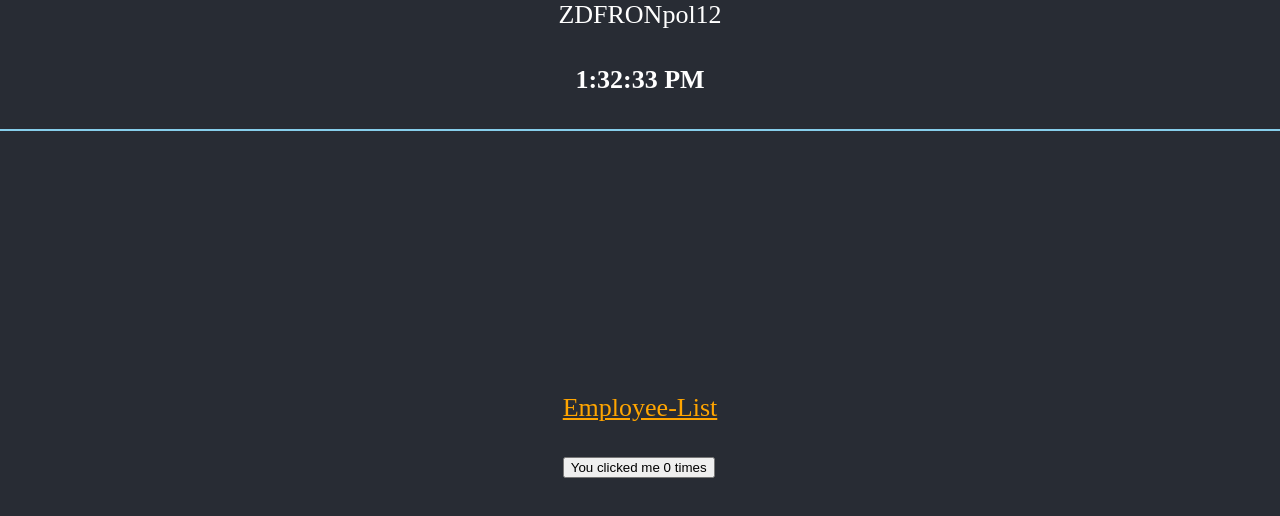
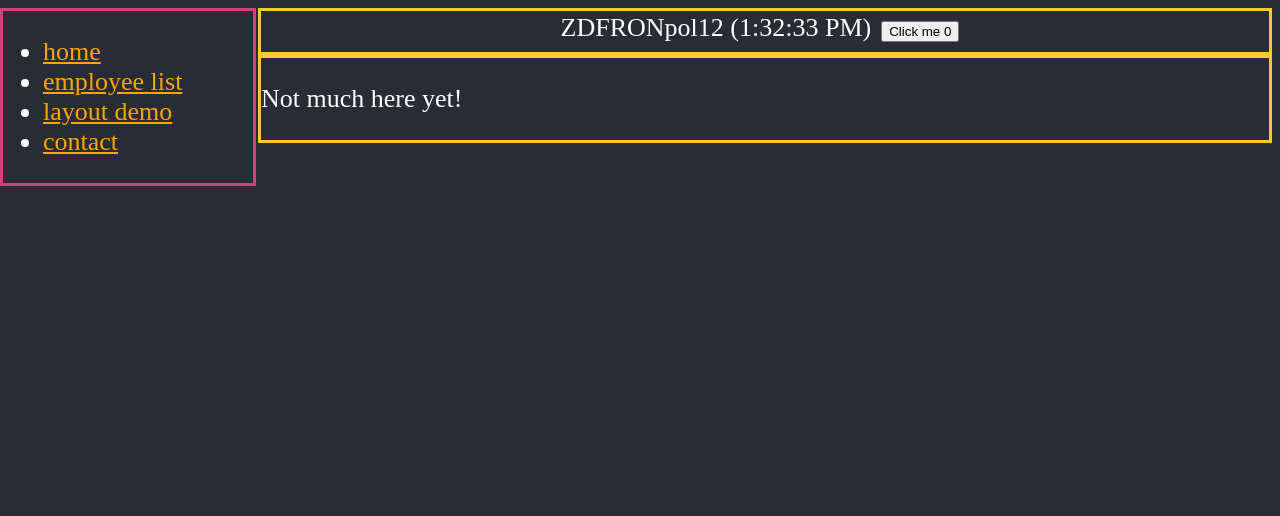
Before and after one commit to raczyk/ZDFRONpol-react-tests, a React (Create React App) app: page / in a window 1280 px wide. Shown: the top 516 px of the page. Built offline with nearby package versions, Linux system fonts and the light colour scheme.

Commit message:
nested routing

```diff
--- /dev/null
+++ b/src/NavBar.tsx
@@ -0,0 +1,31 @@
+import OrangeLink from "./components/OrangeLink";
+
+const NavBar = () => {
+  const style = {
+    position: "absolute" as "absolute",
+    left: "0px",
+    width: "250px",
+    border: "solid #D64078 3px",
+  };
+
+  return (
+    <nav style={style}>
+      <ul>
+        <li>
+          <OrangeLink to="/">home</OrangeLink>
+        </li>
+        <li>
+          <OrangeLink to="employees-list">employee list</OrangeLink>
+        </li>
+        <li>
+          <OrangeLink to="layout-demo">layout demo</OrangeLink>
+        </li>
+        <li>
+          <OrangeLink to="/contact">contact</OrangeLink>
+        </li>
+      </ul>
+    </nav>
+  );
+};
+
+export default NavBar;
--- a/src/components/ClickCounter.tsx
+++ b/src/components/ClickCounter.tsx
@@ -8,10 +8,18 @@
 
 import React, { useState } from "react";
 const ClickCounter = () => {
+  const style = {
+    margin: "10px",
+  };
+
   const [count, setCount] = useState(0);
   const increaseCount = () => {
     setCount(count + 1);
   };
-  return <button onClick={increaseCount}>You clicked me {count} times</button>;
+  return (
+    <button onClick={increaseCount} style={style}>
+      Click me {count}
+    </button>
+  );
 };
 export default ClickCounter;
--- a/src/components/Clock.tsx
+++ b/src/components/Clock.tsx
@@ -11,12 +11,7 @@ const Clock = () => {
     // eslint-disable-next-line react-hooks/exhaustive-deps
   }, []);
 
-    return (
-      <div>
-        <h4>{dateString}</h4>
-
-      </div>
-    );
+  return <span>{dateString}</span>;
 };
 
 export default Clock;
--- a/src/index.css
+++ b/src/index.css
@@ -1,10 +1,6 @@
 body {
   background-color: #282c34;
   min-height: 100vh;
-  display: flex;
-  flex-direction: column;
-  align-items: center;
-  justify-content: center;
   font-size: calc(10px + 2vmin);
   color: white;
 }
--- a/src/index.tsx
+++ b/src/index.tsx
@@ -8,11 +8,28 @@ import EmployeesListPage from "./pages/EmployeesListPage";
 import EmployeePage from "./pages/EmployeePage";
 import Page from "./pages/Page";
 import ContactFormPage from "./pages/ContactFormPage";
+import LayoutDemo from "./pages/LayoutDemo";
 
 const router = createBrowserRouter([
   {
     path: "/",
+    element: <Page children={undefined} />,
+    // errorElement: <ErrorPage />,
+    // loader: rootLoader,
+    // action: rootAction,
+    children: [
+      {
+        path: "/",
         element: <HomePage />,
+      },
+      {
+        path: "contact",
+        element: <ContactFormPage />,
+        // loader: contactLoader,
+      },
+      {
+        path: "/layout-demo",
+        element: <LayoutDemo />,
       },
       {
         path: "/employees-list",
@@ -22,14 +39,10 @@ const router = createBrowserRouter([
         path: "/employee/:id",
         element: <EmployeePage />,
       },
-  {
-    path: "/contact",
-    element: <ContactFormPage />,
+    ],
   },
 ]);
 
 ReactDOM.createRoot(document.getElementById("root") as HTMLElement).render(
-  <Page>
   <RouterProvider router={router} />
-  </Page>
 );
--- a/src/pages/HomePage.tsx
+++ b/src/pages/HomePage.tsx
@@ -1,14 +1,9 @@
 import React from "react";
-import ClickCounter from "../components/ClickCounter";
-import OrangeLink from "../components/OrangeLink";
 
 function HomePage() {
   return (
     <div className="App">
-      <p>
-        <OrangeLink to="employees-list">Employee-List</OrangeLink>
-      </p>
-      <ClickCounter />
+      <p>Not much here yet!</p>
     </div>
   );
 }
--- /dev/null
+++ b/src/pages/LayoutDemo.tsx
@@ -0,0 +1,28 @@
+import React from "react";
+
+const LayoutDemo = () => {
+  const boxStyle = {
+    width: "50px",
+    height: "50px",
+    border: "3px solid green",
+    display: "inline-block",
+    position: "static" as "static",
+  };
+
+  const thirdBoxStyle = {
+    ...boxStyle,
+    position: "relative" as "relative",
+    // top: "-80px",
+  };
+
+  return (
+    <div style={{ width: "100vw" }}>
+      <div style={boxStyle}>1</div>
+      <div style={boxStyle}>2</div>
+      <div style={thirdBoxStyle}>3</div>
+      <div style={boxStyle}>4</div>
+    </div>
+  );
+};
+
+export default LayoutDemo;
--- a/src/pages/Page.tsx
+++ b/src/pages/Page.tsx
@@ -1,19 +1,35 @@
 import React from "react";
 import Clock from "../components/Clock";
+import NavBar from "../NavBar";
+import { Outlet } from "react-router-dom";
+import ClickCounter from "../components/ClickCounter";
 
 interface PageProps {
   children: React.ReactNode;
 }
 
 const Page = (props: PageProps) => {
+  const sectionStyle = {
+    marginLeft: "250px",
+    border: "solid #FDC72F 3px",
+  };
+
+  const headerStyle = {
+    ...sectionStyle,
+    textAlign: "center" as "center",
+  };
+
   return (
     <div id="page">
-      <header className="header">
-        ZDFRONpol12 <Clock />
+      <NavBar />
+
+      <header style={headerStyle}>
+        ZDFRONpol12 (<Clock />)
+        <ClickCounter />
       </header>
-      <div className="headerSpacer"></div>
-      {props.children}
-      <footer className="footer"></footer>
+      <section style={sectionStyle}>
+        <Outlet />
+      </section>
     </div>
   );
 };
```
Lines whose indentation alone changed are shown as unchanged.
